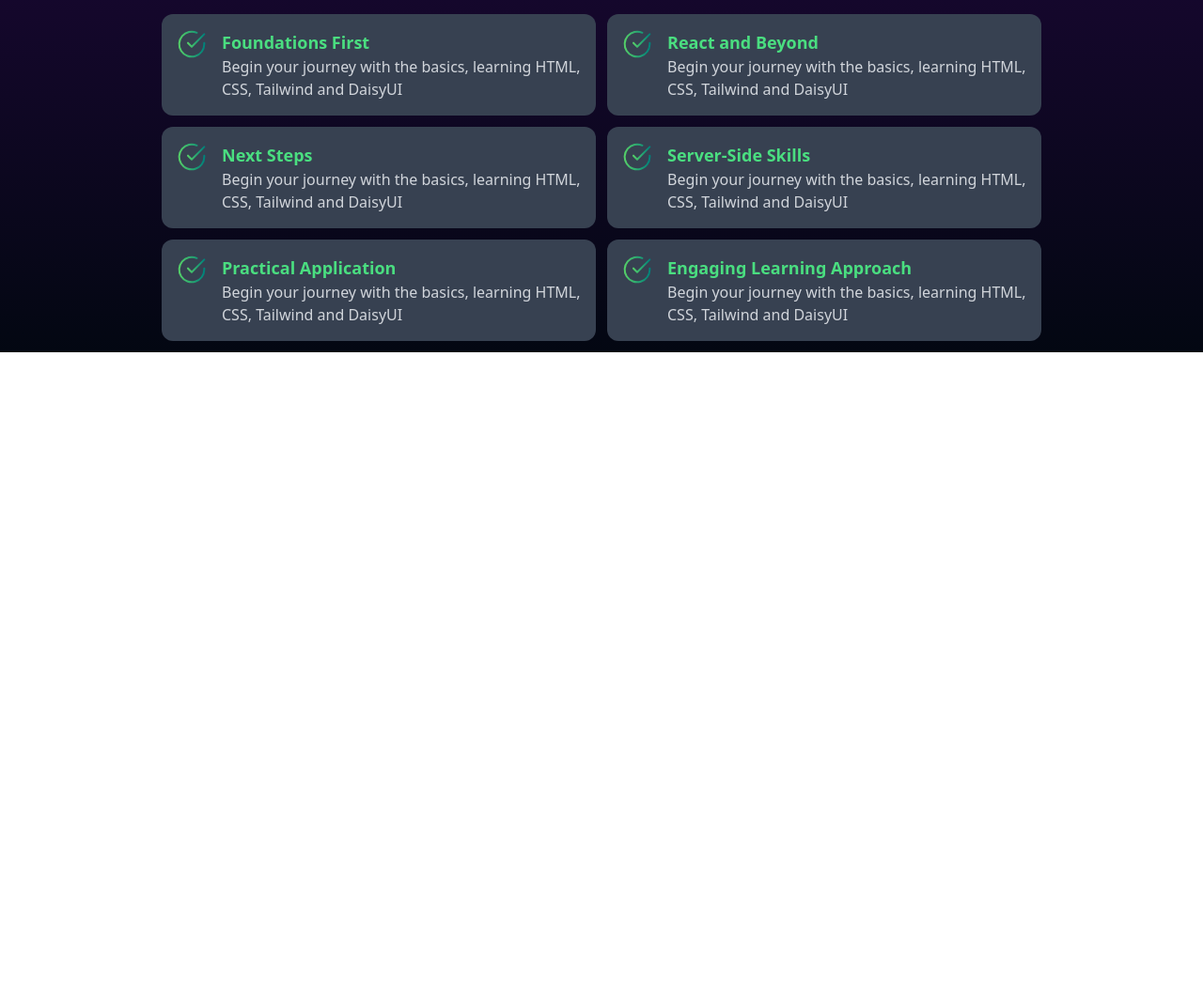
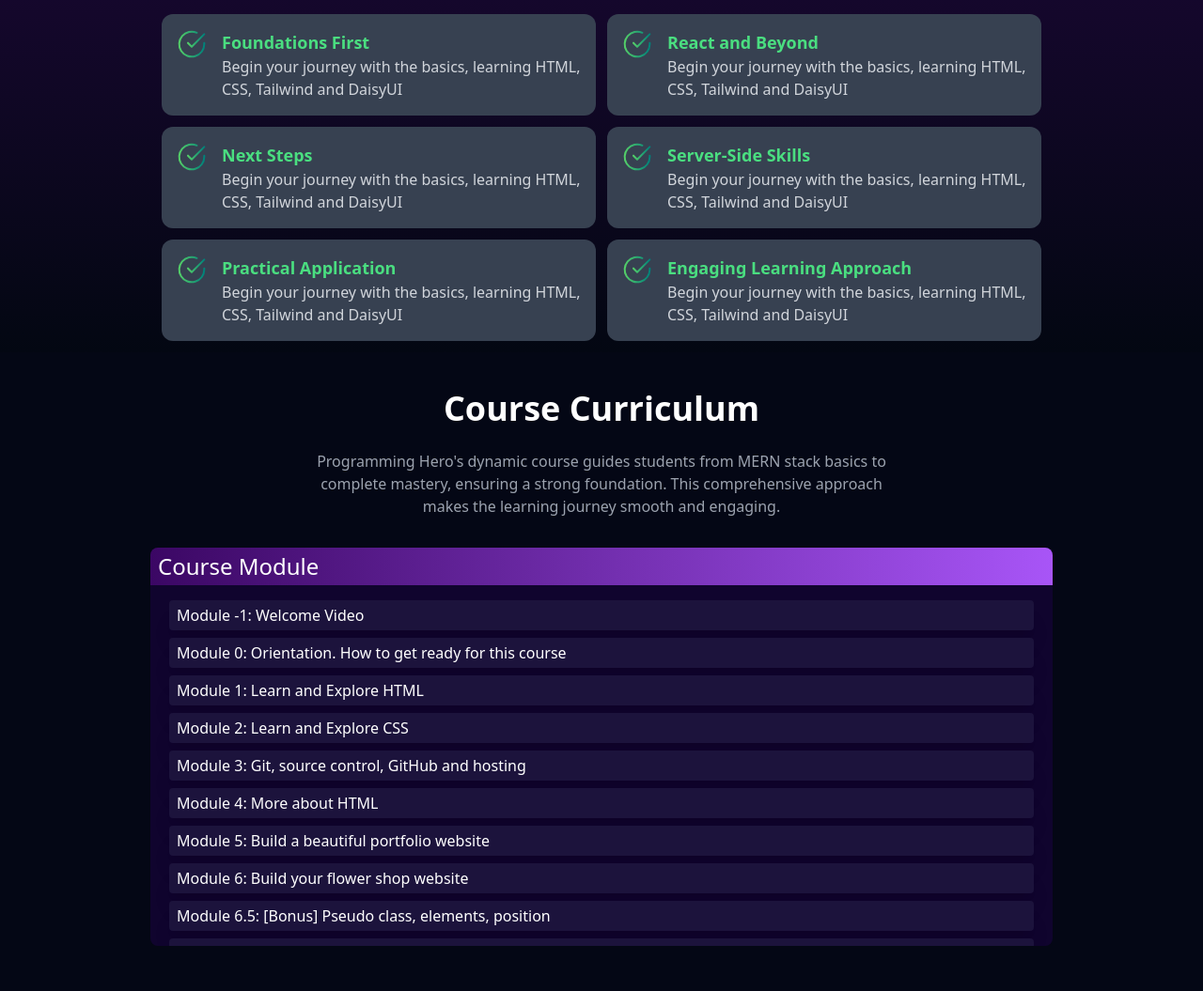
Before and after one commit to almamun528/programming-hero-clone, a plain HTML site: page index.html in a window 1280 px wide. Shown: the part 1854-2909 px from the top of the page at 94% size. Before the commit the page ends 2229 px from the top, so only its background shows below. Drawn offline with nearby package versions, Linux system fonts and the light colour scheme.

Commit message:
course module section done

```diff
--- a/index.html
+++ b/index.html
@@ -284,9 +284,58 @@
 
          </div>
          <!-- main-div -->
+      </section>
+
+      <!-- !Course Curriculum  -->
+
+      <section class="bg-[#040715]  text-white">
+
+            <div class="hedline mx-auto text-center">
+                <h1 class="font-bold text-2xl md:text-4xl pt-10 text-white">Course Curriculum</h1>
+                <br>
+                <p class="md:w-6/12 w-10/12 text-gray-400 mx-auto pb-8">Programming Hero's dynamic course guides students from MERN stack basics to complete mastery, ensuring a strong foundation. This comprehensive approach makes the learning journey smooth and engaging.
+                </p>
+            </div>
+            <!-- headline-close -->
+            <main class="mx-auto w-9/12">
+                <h1 class="text-2xl bg-gradient-to-r from-purple-950 px-2 py-1 rounded-t-lg to-purple-500">Course Module</h1>
+
+                <!-- Class List -->
+                <div class="bg-[#10042E] h-96 rounded-b-lg px-5 py-2 overflow-y-scroll "  >
+                   <!-- ! -->
+                    <h1 class="px-2 py-1 rounded my-2 shadow-xl bg-[#1C133C] ">Module -1: Welcome Video</h1>
+                    <h1 class="px-2 py-1 rounded my-2 shadow-xl bg-[#1C133C] ">Module 0: Orientation. How to get ready for this course</h1>
+                    <h1 class="px-2 py-1 rounded my-2 shadow-xl bg-[#1C133C] ">Module 1: Learn and Explore HTML</h1>
+                    <h1 class="px-2 py-1 rounded my-2 shadow-xl bg-[#1C133C] ">Module 2: Learn and Explore CSS</h1>
+                    <h1 class="px-2 py-1 rounded my-2 shadow-xl bg-[#1C133C] ">Module 3: Git, source control, GitHub and hosting</h1>
+                    <h1 class="px-2 py-1 rounded my-2 shadow-xl bg-[#1C133C] ">Module 4: More about HTML</h1>
+                    <h1 class="px-2 py-1 rounded my-2 shadow-xl bg-[#1C133C] ">Module 5: Build a beautiful portfolio website</h1>
+                    <h1 class="px-2 py-1 rounded my-2 shadow-xl bg-[#1C133C] ">Module 6: Build your flower shop website</h1>
+                    <h1 class="px-2 py-1 rounded my-2 shadow-xl bg-[#1C133C] ">Module 6.5: [Bonus] Pseudo class, elements, position</h1>
+                    <h1 class="px-2 py-1 rounded my-2 shadow-xl bg-[#1C133C] ">Module 8: More responsive layout and Responsive portfolio</h1>
+                    <h1 class="px-2 py-1 rounded my-2 shadow-xl bg-[#1C133C] ">Module 9: HTML CSS only Landing Page - G3 Architects</h1>
+                    <h1 class="px-2 py-1 rounded my-2 shadow-xl bg-[#1C133C] ">Module 10: Optimize images, icon and more CSS</h1>
+                    <h1 class="px-2 py-1 rounded my-2 shadow-xl bg-[#1C133C] ">Module 11: Responsive Website Assignment</h1>
+                    <h1 class="px-2 py-1 rounded my-2 shadow-xl bg-[#1C133C] ">Module 11.5: [Bonus] UI UX, future strategy about html, css</h1>
+                    <h1 class="px-2 py-1 rounded my-2 shadow-xl bg-[#1C133C] ">Module 13: Biker Zone with Daisy UI</h1>
+                    <h1 class="px-2 py-1 rounded my-2 shadow-xl bg-[#1C133C] ">Module 14: Tea Landing Page with DaisyUI</h1>
+                    <h1 class="px-2 py-1 rounded my-2 shadow-xl bg-[#1C133C] ">Module 15: Responsive Landing Page with framework Assignment</h1>
+                    <h1 class="px-2 py-1 rounded my-2 shadow-xl bg-[#1C133C] ">Module 15_5: HTML, CSS, Framework Bonus</h1>
+                    <h1 class="px-2 py-1 rounded my-2 shadow-xl bg-[#1C133C] ">Module 16: Introduction to JavaScript</h1>
+                    <h1 class="px-2 py-1 rounded my-2 shadow-xl bg-[#1C133C] "> Module 17: Fundamental Concepts Array and conditionals</h1>
+                    <!--  -->
+
+                </div>
+
+            </main>
+            <br><br>
+      </section>
+
+      <!-- ! What Is The Specialty_ Of This Course?
+ -->
 
 
-      </section>
+
 
 </body>
 </html>
```
